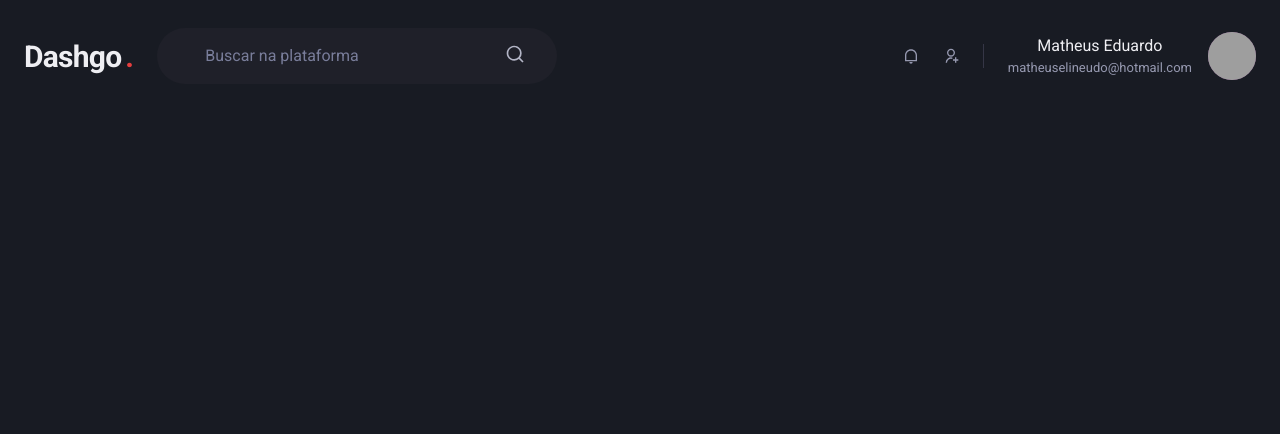
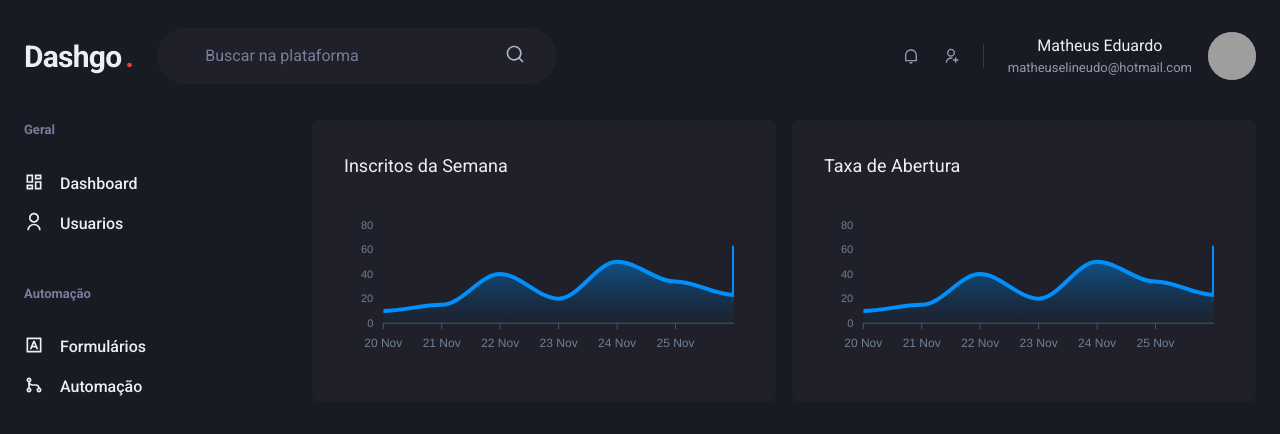
Before and after one commit to HurleySA/DashGo-TrilhaReact, a Next.js app: page /dashboard in a window 1280 px wide. Shown: the top 434 px of the page. Built offline with nearby package versions, Linux system fonts and the light colour scheme; grey boxes are pictures that could not be loaded.

Commit message:
Adicionando sidebar e dashboard com apexcharts

```diff
--- a/package.json
+++ b/package.json
@@ -14,9 +14,11 @@
     "@emotion/styled": "^11.6.0",
     "@types/node": "^16.11.7",
     "@types/react": "^17.0.35",
+    "apexcharts": "^3.31.0",
     "framer-motion": "^5.3.0",
     "next": "12.0.4",
     "react": "17.0.2",
+    "react-apexcharts": "^1.3.9",
     "react-dom": "17.0.2",
     "react-icons": "^4.3.1",
     "typescript": "^4.4.4"
--- /dev/null
+++ b/src/components/Form/Sidebar.tsx
@@ -0,0 +1,39 @@
+import {Box, Stack, Text, Link, Icon} from "@chakra-ui/react"
+import { RiDashboardLine, RiGitMergeLine, RiInputMethodLine, RiUserLine } from "react-icons/ri"
+export function SideBar(){
+
+    return (
+        <Box as="aside" w="64" mr="8">
+            <Stack spacing="12" align="flex-start">
+                <Box>
+                    <Text fontWeight="bold" color="gray.400" fontSize="small" >Geral</Text>
+                    <Stack spacing="4" mt="8" align="stretch">
+                        <Link display="flex" align="center">
+                            <Icon as={RiDashboardLine} fontSize="20"></Icon>
+                            <Text ml="4" fontWeight="medium">Dashboard</Text>
+                        </Link>
+                        <Link display="flex" align="center">
+                            <Icon as={RiUserLine} fontSize="20"></Icon>
+                            <Text ml="4" fontWeight="medium">Usuarios</Text>
+                        </Link>
+
+                    </Stack>
+                </Box>
+                <Box>
+                    <Text fontWeight="bold" color="gray.400" fontSize="small" >Automação</Text>
+                    <Stack spacing="4" mt="8" align="stretch">
+                        <Link display="flex" align="center">
+                            <Icon as={RiInputMethodLine} fontSize="20"></Icon>
+                            <Text ml="4" fontWeight="medium">Formulários</Text>
+                        </Link>
+                        <Link display="flex" align="center">
+                            <Icon as={RiGitMergeLine} fontSize="20"></Icon>
+                            <Text ml="4" fontWeight="medium">Automação</Text>
+                        </Link>
+
+                    </Stack>
+                </Box>
+            </Stack>
+        </Box>
+    )
+}
--- a/src/pages/dashboard.tsx
+++ b/src/pages/dashboard.tsx
@@ -1,7 +1,77 @@
+import { Flex, SimpleGrid, Box, Text, theme  } from "@chakra-ui/react"
 import { Header } from "../components/Form/Header"
+import { SideBar } from "../components/Form/Sidebar"
+import dynamic from 'next/dynamic';
+const ApexCharts = dynamic(() => import('react-apexcharts'), { ssr: false });
+const options = {
+    chart: {
+        toolbar:{
+            show: false,
+        },
+        zoom:{
+            enabled: false,
+        },
+        foreColor: theme.colors.gray[500],
+    },
+    grid:{
+        show: false,
+    },
+    dataLabels:{
+        enabled: false,
+    },
+    tooltip:{
+        enabled: false
+    },
+    xaxis:{
+        type: 'datetime',
+        axisBorder: {
+            color: theme.colors.gray[600],
+        },
+        axisTicks:{
+            color: theme.colors.gray[600],
+        },
+        categories:[
+            '2021-11-20T00:00:00.000Z',
+            '2021-11-21T00:00:00.000Z',
+            '2021-11-22T00:00:00.000Z',
+            '2021-11-23T00:00:00.000Z',
+            '2021-11-24T00:00:00.000Z',
+            '2021-11-25T00:00:00.000Z',
+            '2021-11-26T00:00:00.000Z'
+        ]
+    },
+    fill:{
+        opacity: 0.3,
+        type: 'gradient',
+        gradient:{
+            shade: 'dark',
+            opacityFrom: .8,
+            opacityTo: 0.3,
+        }
+    }
+};
+
+const series = [{ name:'teste', data:[10,15,40,20,50,34,23,63]}]
 
 export default function dashboard() {
+
     return (
-        <Header/>
+        <Flex direction="column" h="100vh" >
+            <Header/>
+            <Flex w="100%" my="6" maxW={1480} mx="auto" px="6">
+                <SideBar/>
+                <SimpleGrid flex="1" gap="4" minChildWidth="320px">
+                    <Box p="8" bg="gray.800" borderRadius={8}>
+                        <Text fontSize="lg" mb="4" >Inscritos da Semana</Text>
+                        <ApexCharts options={options} series={series} type="area" height={160} />
+                    </Box>
+                    <Box p="8" bg="gray.800" borderRadius={8}>
+                        <Text fontSize="lg" mb="4" >Taxa de Abertura</Text>
+                        <ApexCharts options={options} series={series} type="area" height={160} />
+                    </Box>
+                </SimpleGrid>
+            </Flex>
+        </Flex>
+
     )
 }
```
Also changed, not shown: 1 other file (tests, documents, lock files or other folders).
